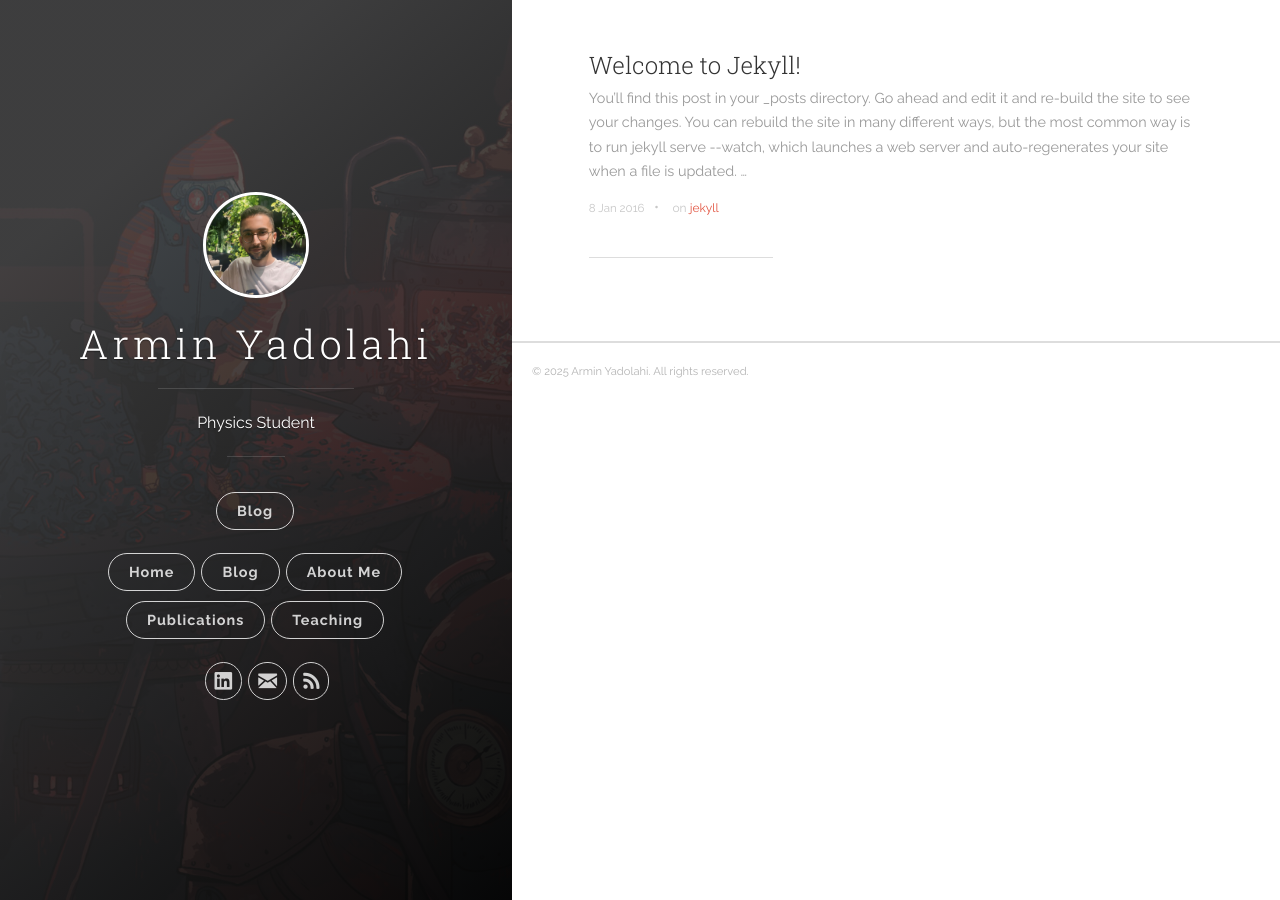
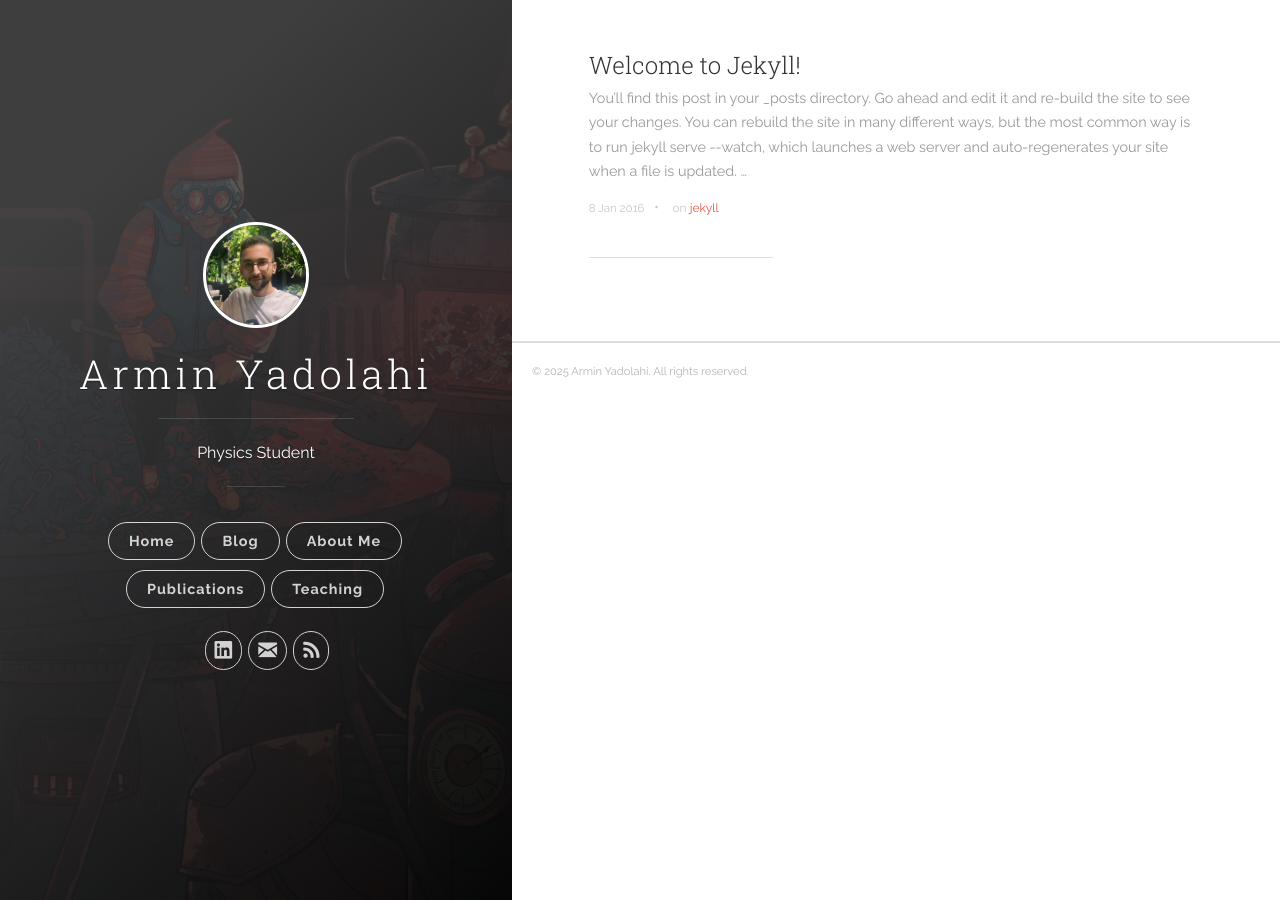
Before and after one commit to ArminYadolahi/ArminYadolahi.github.io, a Jekyll site: the page built from index.html, in a window 1280 px wide. Built offline with Jekyll 4.4.1, drawn with Linux system fonts in a browser that asks for light colours; the list of posts is cut into pages by our own code.

Commit message:
Update header.html

```diff
--- a/_includes/header.html
+++ b/_includes/header.html
@@ -21,18 +21,11 @@
 
           <nav class="cover-navigation cover-navigation--primary">
             <ul class="navigation">
-              <li class="navigation__item"><a href="{{ site.baseurl }}/#blog" title="link to {{ site.title }} blog"
-                  class="blog-button">Blog</a></li>
-            </ul>
-          </nav>
-
-          <nav class="cover-navigation cover-navigation--primary">
-            <ul class="navigation">
               <li class="navigation__item">
                 <a href="{{ site.baseurl }}/" title="Home" class="home-button">Home</a>
               </li>
-              <li class="navigation__item">
-                <a href="{{ site.baseurl }}/#blog" title="Link to {{ site.title }} blog" class="blog-button">Blog</a>
+              <li class="navigation__item"><a href="{{ site.baseurl }}/#blog" title="link to {{ site.title }} blog"
+                  class="blog-button">Blog</a>
               </li>
               <li class="navigation__item">
                 <a href="{{ site.baseurl }}/about" title="About Me" class="about-button">About Me</a>
```
